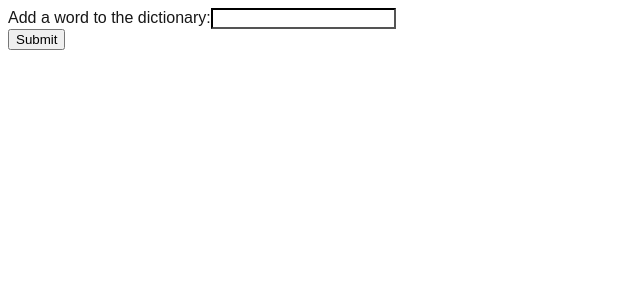
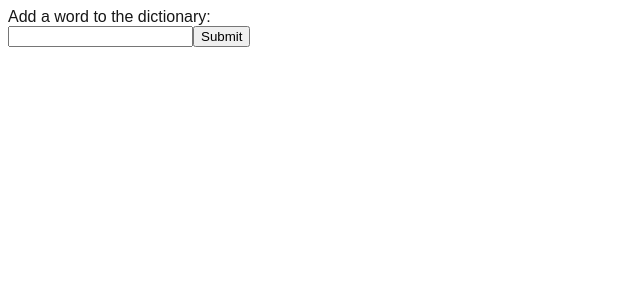
Before and after one commit to othetgyi/christmas-coding-challenge-2025, a Next.js app: page / in a window 1280 px wide. Shown: the top 300 px of the page, without its empty margins (0-640 px from the left). Built offline with nearby package versions, Linux system fonts and the light colour scheme.

Commit message:
Clean up styling

```diff
--- a/src/app/globals.css
+++ b/src/app/globals.css
@@ -32,10 +32,24 @@ a {
 
 div.error {
     color: red;
+    font-size: 0.9em;
+    margin-top: 2px;
 }
 
-input.valid {
-    border-color: black;
+div.flex-row {
+    display: flex;
+    align-items: start;
+}
+
+
+div.buttonContainer {
+    display: flex;
+    align-items: start;
+}
+
+div.input-col {
+    display: flex;
+    flex-direction: column;
 }
 
 input.invalid {
--- a/src/app/page.tsx
+++ b/src/app/page.tsx
@@ -33,15 +33,19 @@ const Home = () => {
 
     return (
         <form method={"POST"} onSubmit={handleSubmit}>
-            <label>
-                Add a word to the dictionary:
-                <input type="text" value={word} name="word"
-                       onChange={(event) => {
-                           setWord(event.target.value)
-                       }} className={isValid ? "valid" : "invalid"}/>
-            </label>
-            <div className={"error"}>{!isValid ? error : ""}</div>
-            <button type="submit">Submit</button>
+            <label>Add a word to the dictionary:</label>
+            <div className={"flex-row"}>
+                <div className={"input-col"}>
+                    <input type="text" value={word} name="word"
+                           onChange={(event) => {
+                               setWord(event.target.value)
+                           }} className={isValid ? "" : "invalid"}/>
+                    <div className={"error"}>{!isValid ? error : ""}</div>
+                </div>
+                <div className={"buttonContainer"}>
+                    <button type="submit">Submit</button>
+                </div>
+            </div>
         </form>
     );
 }
--- a/src/utils/validateInput.ts
+++ b/src/utils/validateInput.ts
@@ -1,6 +1,4 @@
-import {ValidationResult} from "json-schema";
-
-const validateInput = (input: string): ValidationResult => {
+const validateInput = (input: string) => {
     const specialChars = /[~`!@#$%^&*()_+\-=\[\]{};':"\\|,.<>\/?]/;
     if (!input) {
         return {
```
